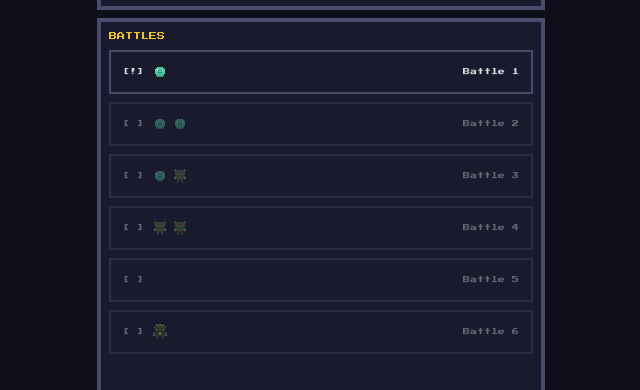
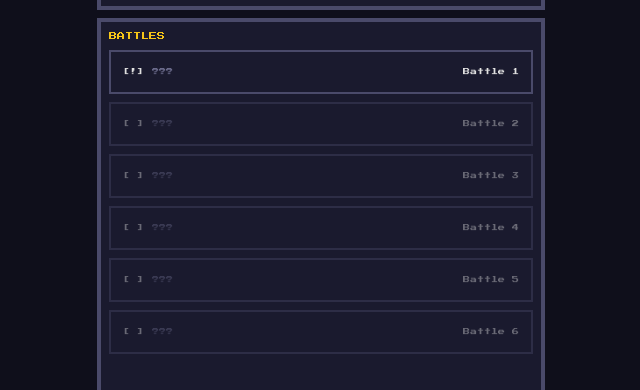
Before and after one commit to samtran7153-glitch/jrpg-game, a React (Vite) app: page / in a window 1280 px wide. Both pictures are taken after a click on the button "PRESS START". Shown: the part 285-675 px from the top of the page, without its empty margins (319-959 px from the left). Built offline with nearby package versions, Linux system fonts and the light colour scheme.

Commit message:
Hide enemy sprites on battle list until battle is completed

```diff
--- a/src/components/Overworld.jsx
+++ b/src/components/Overworld.jsx
@@ -131,9 +131,12 @@ export function AreaMapScreen({ state, onSelectBattle, onUseItem, onShop, onCont
                     {isCompleted ? '[DONE]' : isCurrent ? '[!]' : '[ ]'}
                   </span>
                   <span className="flex gap-1">
-                    {battle.enemies.map((e, ei) => (
-                      <Sprite key={ei} type={e} size={16} />
-                    ))}
+                    {isCompleted
+                      ? battle.enemies.map((e, ei) => (
+                          <Sprite key={ei} type={e} size={16} />
+                        ))
+                      : <span className="font-pixel text-[7px] text-retro-dim">???</span>
+                    }
                   </span>
                   <span className="text-[7px] ml-auto">
                     Battle {i + 1}
```
